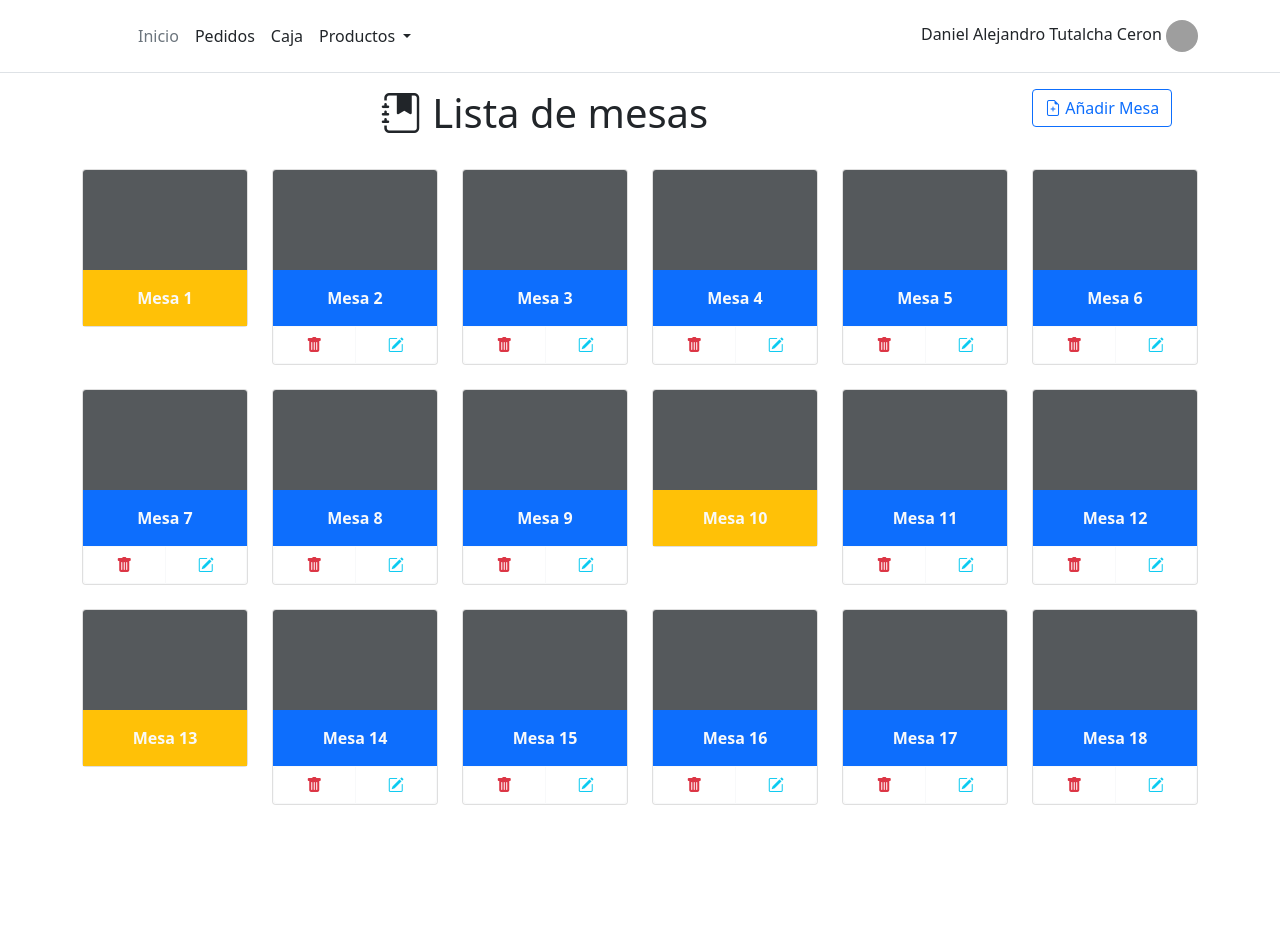
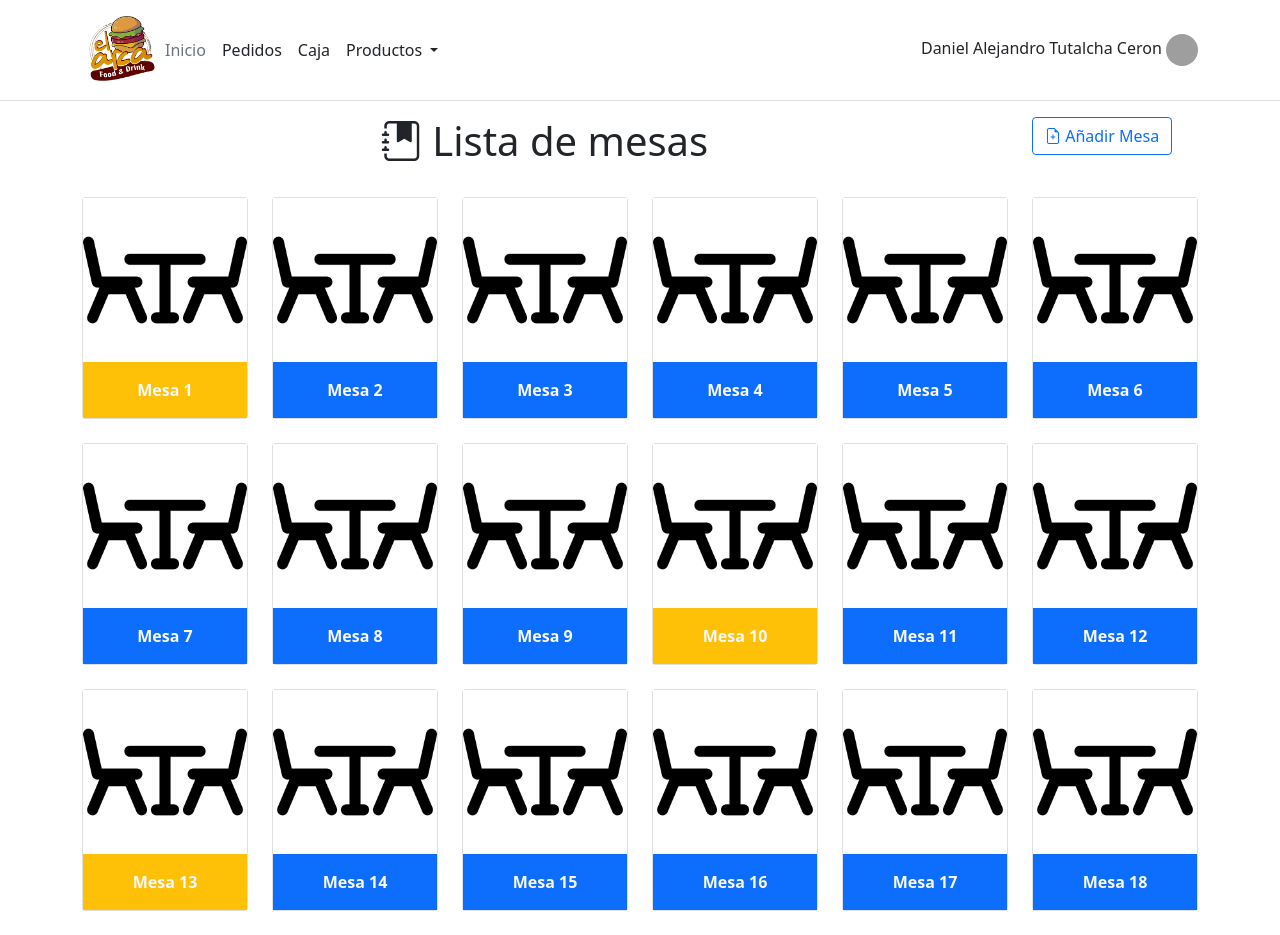
Before and after one commit to daceron96/sistema_arca, a Django app: page /order/table-list/ in a window 1280 px wide. Before the commit the page ends 805 px from the top, so only its background shows below. Run offline with Django 3.2, Linux system fonts and the light colour scheme; data comes from the database, SQL or seed files in the repository; both versions use the stored data as it was after the commit; some libraries are stand-ins or nearby versions; grey boxes are pictures that could not be loaded.

Commit message:
cambios de interfaz

```diff
--- a/sistema_restaurante/core/static/work_order/js/table_list.js
+++ b/sistema_restaurante/core/static/work_order/js/table_list.js
@@ -87,21 +87,6 @@ function create_table() {
         }
     })
 }
-
-function delete_table(id_table) {
-    $.ajax({
-        url: '/order/delete-table/' + id_table + '/',
-        type: 'GET',
-        success: function(response) {
-            $('#modal_confirm').modal('hide');
-            $('#btn_confirm_delete').removeAttr('onclick')
-            $('#item_list_' + response['code']).remove();
-
-        }
-    })
-}
-
-
 function set_error_form(error) {
     let errors = Object.keys(error.responseJSON.error)
     $('.is-invalid').removeClass('is-invalid')
--- a/sistema_restaurante/core/templates/core/base.html
+++ b/sistema_restaurante/core/templates/core/base.html
@@ -18,9 +18,7 @@
     <div class="container">
       <div class="d-flex flex-wrap align-items-center justify-content-center justify-content-lg-start">
         <a href="/" class="d-flex align-items-center mb-2 mb-lg-0 text-dark text-decoration-none">
-          <svg class="bi me-2" width="40" height="32" role="img" aria-label="Bootstrap">
-            <use xlink:href="#bootstrap" />
-          </svg>
+          <img src="{% static 'images/logo.png' %}" style='width: 75px;' class="img-fluid" alt="...">
         </a>
 
         <ul class="nav col-12 col-lg-auto me-lg-auto mb-2 justify-content-center mb-md-0">
--- a/sistema_restaurante/work_order/templates/table/table_list.html
+++ b/sistema_restaurante/work_order/templates/table/table_list.html
@@ -18,28 +18,23 @@
     {% for table in object_list %}
     <div class="col-lg-2 text-center mb-4">
         <div class="card" >
-            <svg class="bd-placeholder-img card-img-top" width="100%" height="100" xmlns="http://www.w3.org/2000/svg"
-                role="img" aria-label="Placeholder: Thumbnail" preserveAspectRatio="xMidYMid slice" focusable="false">
-                <title>Placeholder</title>
-                <rect width="100%" height="100%" fill="#55595c" />
-            </svg>
+            <img src="{% static 'images/mesa.jpg' %}" style='width: 100%; ' class="img-fluid" alt="...">
+
+
             {% if table.status %}
             {% for order in order_list %}
             {% if order.table == table %}
 
             <div class="card-body bg-warning " id='table_{{table.table_number}}'>
-                <a href='/' class=" link-light" onclick='get_order({{order.id}})' style="text-decoration:none" data-bs-toggle="modal" data-bs-target="#modal_description_order"><b>Mesa {{table.table_number}}</b></a>
+                <a href='/' class=" link-light stretched-link" onclick='get_order({{order.id}})' style="text-decoration:none" data-bs-toggle="modal" data-bs-target="#modal_description_order"><b>Mesa {{table.table_number}}</b></a>
             </div>
             {% endif %}
             {% endfor%}
             {% else %}
             <div class="card-body bg-primary " id='table_{{table.table_number}}'>
-                <a href="{% url 'order:order' table.table_number %}" class=" link-light" style="text-decoration:none" ><b>Mesa {{table.table_number}}</b></a>
+                <a href="{% url 'order:order' table.table_number %}" class=" link-light stretched-link" style="text-decoration:none" ><b>Mesa {{table.table_number}}</b></a>
             </div>
-            <div class="btn-group" role="group" aria-label="Basic mixed styles example">
-                <button type="button" class="btn btn-outline-danger border border-light"><i class="bi bi-trash-fill"></i></button>
-                <button type="button" class="btn btn-outline-info border border-light"><i class="bi bi-pencil-square"></i></button>
-            </div>
+
             {% endif%}
         </div>
 
--- a/sistema_restaurante/work_order/urls.py
+++ b/sistema_restaurante/work_order/urls.py
@@ -1,7 +1,7 @@
 from django.urls import path
 from .views import AddOrderView,TableListView, GetOrderDetail,GetProductList, GetDetail
 from .views import CreateOrderView, UpdateOrderView, CancelDetailView,CancelOrderView
-from .views import CreateTableView, DeleteTableView
+from .views import CreateTableView
 work_order_patterns = ([
     #path order
     path('create/',CreateOrderView.as_view(), name='create_order'),
@@ -19,6 +19,5 @@ work_order_patterns = ([
     #PATH TABLE
     path('table-list/', TableListView.as_view(), name ='table_list'),
     path('create-table/',CreateTableView.as_view(), name='create_table'),
-    path('delete-table/<int:pk>/',DeleteTableView.as_view(), name='delete_table'),
 
 ],'order')
--- a/sistema_restaurante/work_order/views.py
+++ b/sistema_restaurante/work_order/views.py
@@ -196,12 +196,3 @@ class CreateTableView(CreateView):
                 response = JsonResponse({'error':error})
                 response.status_code = 400
                 return response
-
-class DeleteTableView(DeleteView):
-    model = Table
-    def get(self, *args, **kwargs):
-        self.object = self.get_object()
-        table_number = self.object.table_number
-        self.object.delete()
-        response = JsonResponse({'table_number':table_number})
-        return response
```
Also changed, not shown: sistema_restaurante/core/static/images/logo.png (added), sistema_restaurante/core/static/images/mesa.jpg (added), sistema_restaurante/db.sqlite3.
